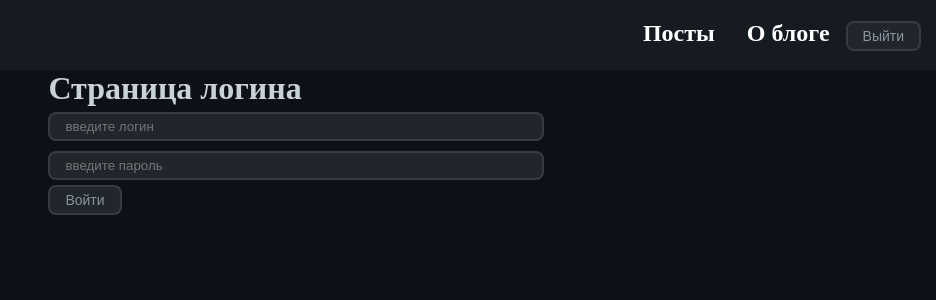
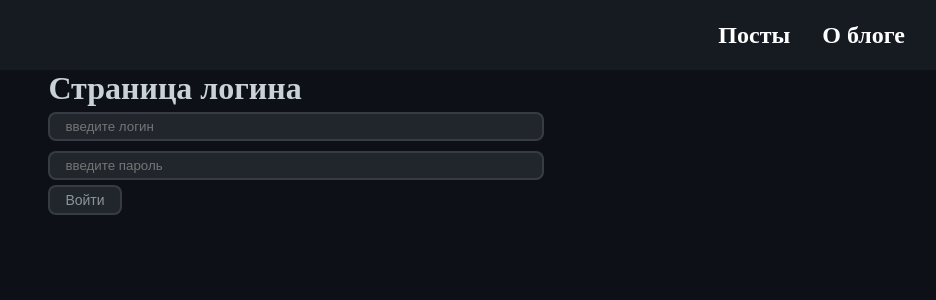
Before and after one commit to Xelsing/blog-app, a React (Create React App) app: page /login in a window 1280 px wide. Shown: the top 300 px of the page, without its empty margins (344-1280 px from the left). Built offline with nearby package versions, Linux system fonts and the light colour scheme.

Commit message:
hide logout

```diff
--- a/src/components/UI/Navbar/Navbar.jsx
+++ b/src/components/UI/Navbar/Navbar.jsx
@@ -7,7 +7,7 @@ import { AuthContext } from "../../../context";
 
 
 const Navbar = () => {
-    const {isAuth, setIsAuth} = useContext(AuthContext);
+    const { isAuth, setIsAuth } = useContext(AuthContext);
 
     const logout = () => {
         setIsAuth(false);
@@ -23,9 +23,17 @@ const Navbar = () => {
                     <Link to="/about" className={classes.NavBarLinks} >О блоге</Link>
                     {/* <Link to="/404" className={classes.NavBarLinks} >404</Link>
                     <Link to="/login" className={classes.NavBarLinks} >login</Link> */}
-                    <MyButton onClick={logout}>
-                        Выйти
-                    </MyButton>
+                    {isAuth
+                        ?
+                        <MyButton onClick={logout}>
+                            Выйти
+                        </MyButton>
+                        : <div></div>
+                        }
+
+
+
+
                 </div>
             </div>
         </>
```
